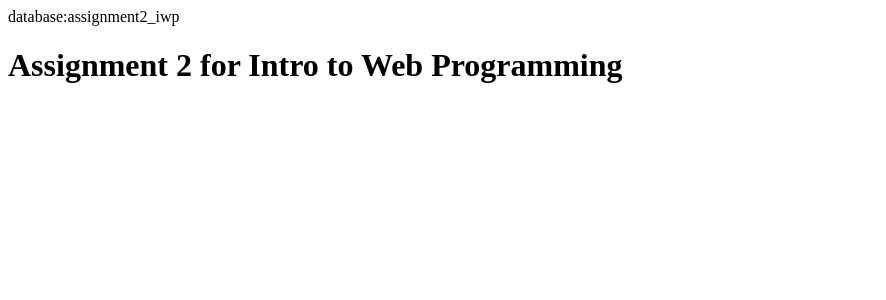
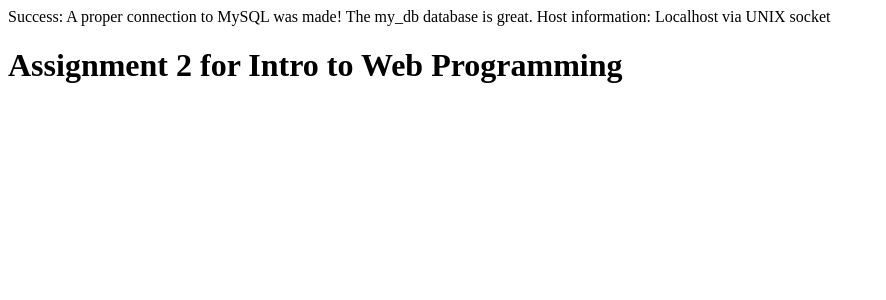
Before and after one commit to danielRamosGithub/portfolio, a PHP site: page /Assets/projects/project_11/index.php in a window 1280 px wide. Shown: the top 300 px of the page, without its empty margins (0-886 px from the left). Run offline with PHP 8.4, Linux system fonts and the light colour scheme.

Commit message:
new attempt to insert into the "assignment2_iwp" database

```diff
--- a/Assets/projects/project_11/index.php
+++ b/Assets/projects/project_11/index.php
@@ -2,7 +2,7 @@
 
 <?php
 $connectstr_dbhost = '';
-$connectstr_dbname = 'assignment2_iwp';
+$connectstr_dbname = '';
 $connectstr_dbusername = '';
 $connectstr_dbpassword = '';
 
@@ -17,9 +17,7 @@ foreach ($_SERVER as $key => $value) {
     $connectstr_dbpassword = preg_replace("/^.*Password=(.+?)$/", "\\1", $value);
 }
 
-echo "database:" . $connectstr_dbname;
-
-$link = mysqli_connect($connectstr_dbhost, $connectstr_dbusername, $connectstr_dbpassword,$connectstr_dbname);
+$link = mysqli_connect($connectstr_dbhost, $connectstr_dbusername, $connectstr_dbpassword,'assignment2_iwp');
 
 if (!$link) {
     echo "Error: Unable to connect to MySQL." . PHP_EOL;
@@ -28,8 +26,8 @@ if (!$link) {
     exit;
 }
 
-// echo "Success: A proper connection to MySQL was made! The my_db database is great." . PHP_EOL;
-// echo "Host information: " . mysqli_get_host_info($link) . PHP_EOL;
+echo "Success: A proper connection to MySQL was made! The my_db database is great." . PHP_EOL;
+echo "Host information: " . mysqli_get_host_info($link) . PHP_EOL;
 
 try {
     $sql = "INSERT INTO user (id_user, name_user, password_user) VALUES (1, 'daniel', 'daniel')";
```
